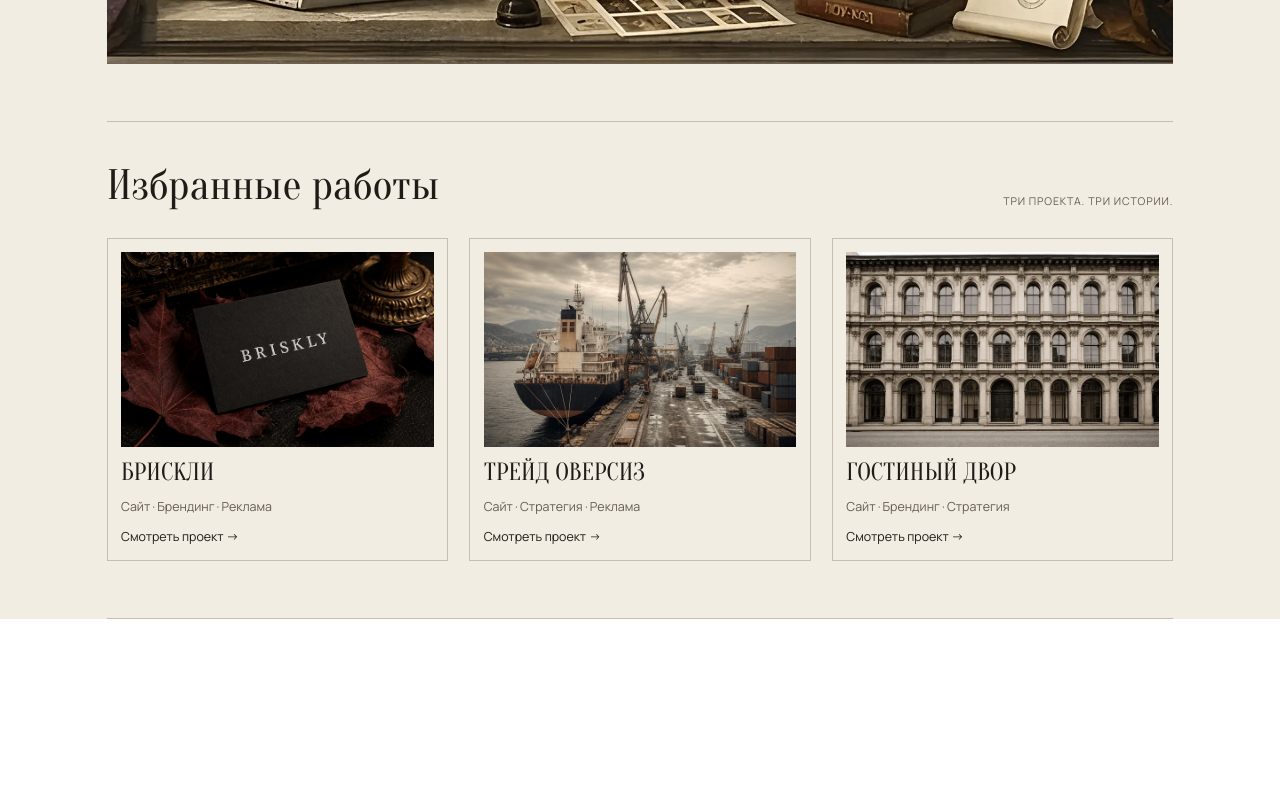
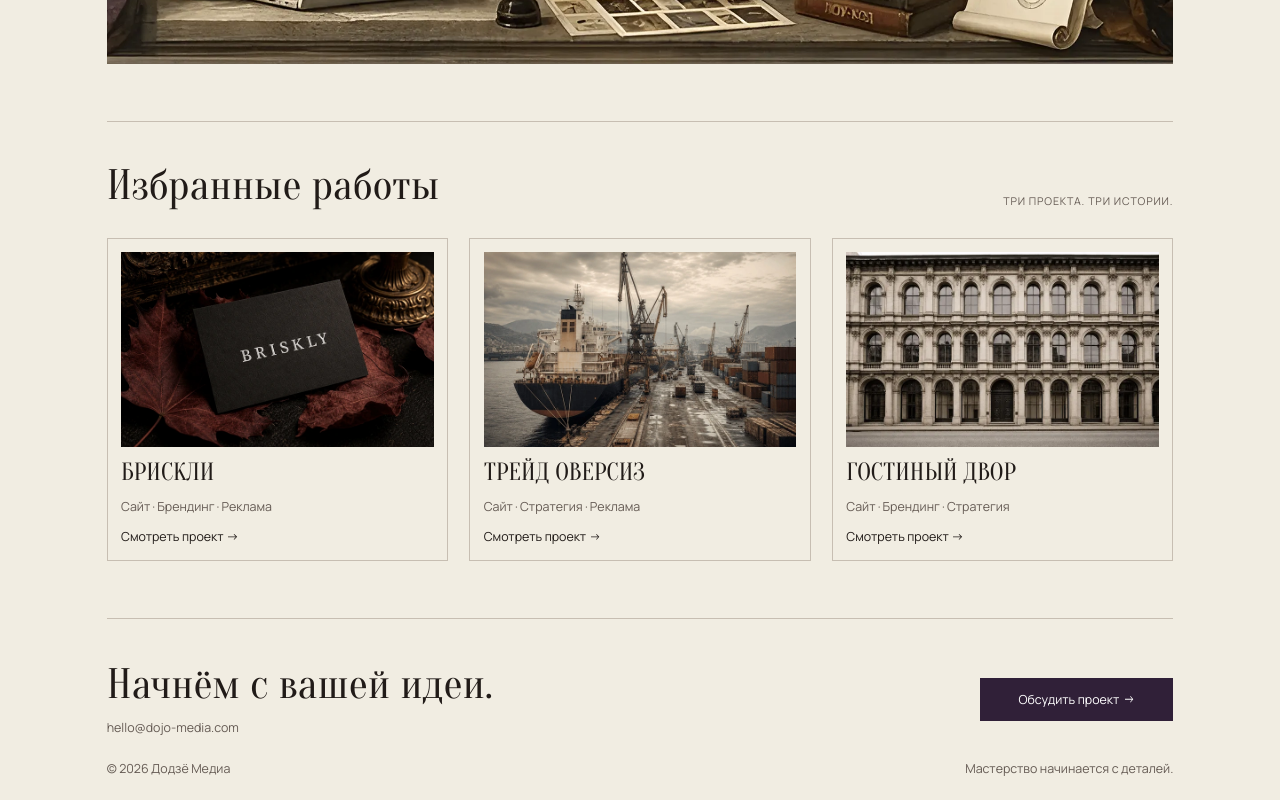
Before and after one commit to rennaiis/dojo_landing, a React (Vite) app: page / in a window 1280 px wide. Shown: the part 687-1487 px from the top of the page. Before the commit the page ends 1306 px from the top, so only its background shows below. Built offline with nearby package versions, Linux system fonts and the light colour scheme.

Commit message:
Добавлен footer

```diff
--- a/src/App.tsx
+++ b/src/App.tsx
@@ -1,3 +1,4 @@
+import Footer from './components/footer/footer'
 import Header from './components/header/Header'
 import Intro from './components/intro/intro'
 import Works from './components/works/works'
@@ -9,6 +10,7 @@
       <Header/>
       <Intro/>
       <Works/>
+      <Footer/>
     </>
   )
 }
--- /dev/null
+++ b/src/components/footer/footer.scss
@@ -0,0 +1,43 @@
+@use '../../styles' as *;
+
+.footer{
+    @include content;
+    &__content{
+        display: flex;
+        flex-direction: column;
+        @include padding(48, 0, 24, 0);
+        @include mobile{
+            @include padding(32, 0, 24, 0);
+        }
+        @include adaptive(gap, 24)
+
+    }
+    &__container{
+        display: grid;
+        grid-template-columns: 5fr 1fr;
+        grid-template-areas:
+            'title button'
+            'caption button';
+         @include adaptive(gap, 11)
+    }
+    &__title{
+        grid-area: title;
+        @include text-h2;
+    }
+    &__email{
+        grid-area: caption;
+
+    }
+    &__button{
+        grid-area: button;
+        align-self: center;
+    }
+    &__email, &__caption{
+        @include text-small;
+        color: $color-muted;
+    }
+    &__marks{
+        display: flex;
+        justify-content: space-between;
+    }
+}
--- /dev/null
+++ b/src/components/footer/footer.tsx
@@ -0,0 +1,24 @@
+import { footer } from '../../data'
+import Button from '../button/Button'
+import './footer.scss'
+
+export default function Footer(){
+    return(
+        <section className='footer'>
+            <div className='footer__bg'></div>
+            <div className='footer__content'>
+                <div className='footer__container'>
+                    <h2 className='footer__title'>{footer.title}</h2>
+                    <p className='footer__email'>{footer.email}</p>
+                    <div className='footer__button'>
+                        <Button {...footer.button}/>
+                    </div>
+                </div>
+                <div className='footer__marks'>
+                    <p className='footer__caption'>{footer.mark}</p>
+                    <p className='footer__caption'>{footer.caption}</p>
+                </div>
+            </div>
+        </section>
+    )
+}
--- a/src/data.ts
+++ b/src/data.ts
@@ -150,10 +150,11 @@
 export const footer = {
     title: 'Начнём с вашей идеи.',
     email: 'hello@dojo-media.com',
-    caption: '© 2026 Додзё Медиа',
+    mark: '© 2026 Додзё Медиа',
+    caption: 'Мастерство начинается с деталей.',
     button: {
         text: 'Обсудить проект',
-        icon: 'icons/arrow-black',
+        icon: 'icons/arrow-white.svg',
         href: '/'
     }
 }
```
